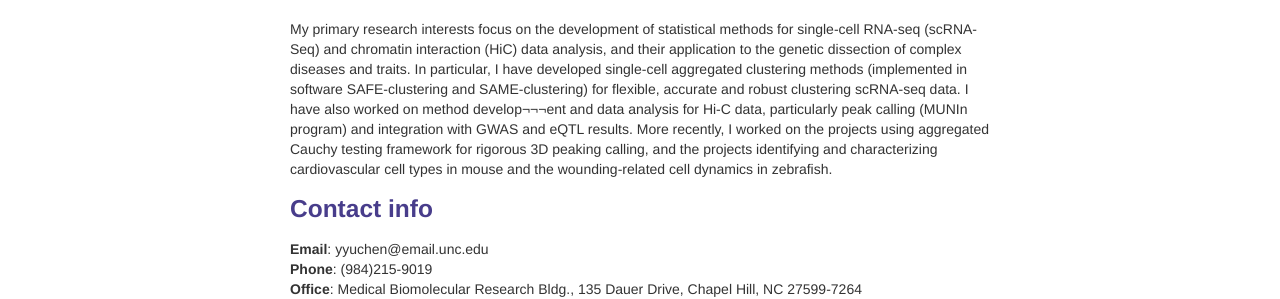
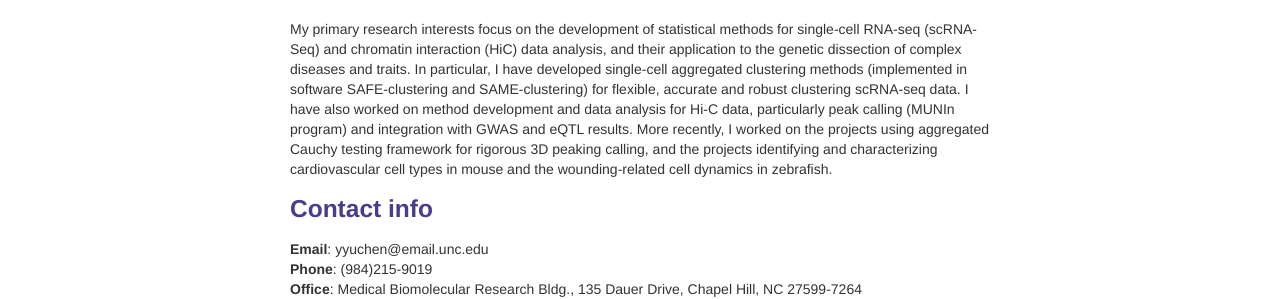
Before and after one commit to yycunc/yycunc.github.io, a Jekyll site: the page built from index.md, in a window 1280 px wide. Shown: the part 627-926 px from the top of the page. Built offline with Jekyll 4.4.1, drawn with Linux system fonts in a browser that asks for light colours.

Commit message:
Update index.md

```diff
--- a/index.md
+++ b/index.md
@@ -28,7 +28,7 @@ I obtained my Ph.D. in Evolutionary Genomics from the Sun Yat-sen University, Ch
 
 ### Research
 
-My primary research interests focus on the development of statistical methods for single-cell RNA-seq (scRNA-Seq) and chromatin interaction (HiC) data analysis, and their application to the genetic dissection of complex diseases and traits. In particular, I have developed single-cell aggregated clustering methods (implemented in software SAFE-clustering and SAME-clustering) for flexible, accurate and robust clustering scRNA-seq data. I have also worked on method develop¬¬¬ent and data analysis for Hi-C data, particularly peak calling (MUNIn program) and integration with GWAS and eQTL results. More recently, I worked on the projects using aggregated Cauchy testing framework for rigorous 3D peaking calling, and the projects identifying and characterizing cardiovascular cell types in mouse and the wounding-related cell dynamics in zebrafish.
+My primary research interests focus on the development of statistical methods for single-cell RNA-seq (scRNA-Seq) and chromatin interaction (HiC) data analysis, and their application to the genetic dissection of complex diseases and traits. In particular, I have developed single-cell aggregated clustering methods (implemented in software SAFE-clustering and SAME-clustering) for flexible, accurate and robust clustering scRNA-seq data. I have also worked on method development and data analysis for Hi-C data, particularly peak calling (MUNIn program) and integration with GWAS and eQTL results. More recently, I worked on the projects using aggregated Cauchy testing framework for rigorous 3D peaking calling, and the projects identifying and characterizing cardiovascular cell types in mouse and the wounding-related cell dynamics in zebrafish.
 
 ### Contact info
 
```
